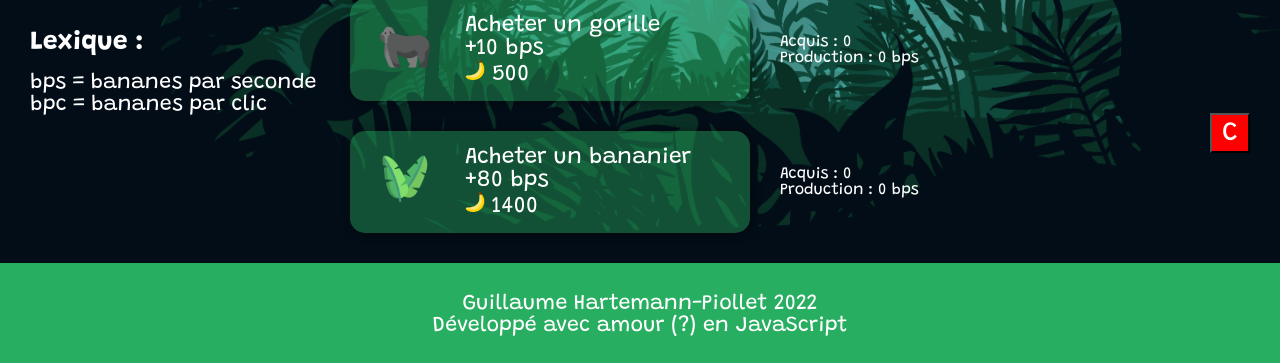
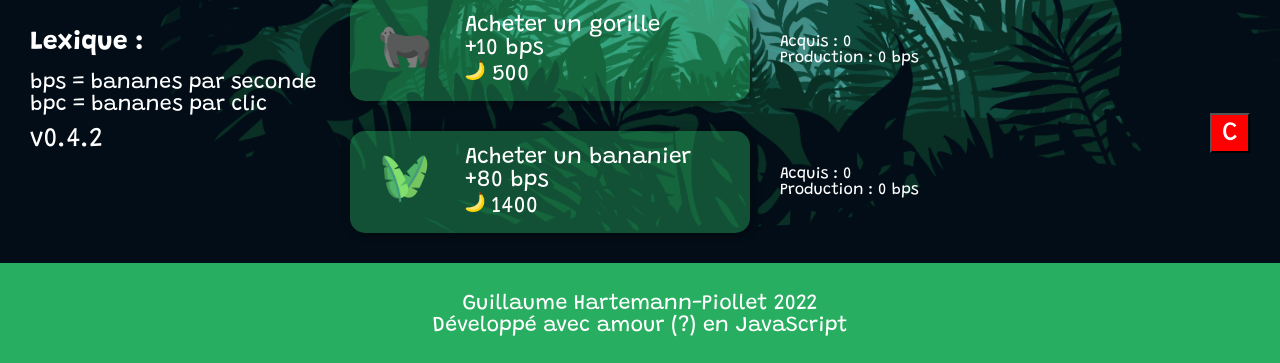
Before and after one commit to ghartemann/banana-clicker, a PHP site: page / in a window 1280 px wide. Shown: the part 617-980 px from the top of the page. Run offline with PHP 8.4, Linux system fonts and the light colour scheme.

Commit message:
minifixes

```diff
--- a/css/style.css
+++ b/css/style.css
@@ -30,6 +30,13 @@
   width: 40px;
   height: 40px;
   background-color: red;
+  font-size: 20pt;
+}
+
+.version {
+    position: absolute;
+  left: 30px;
+  bottom: 30px;
   font-size: 20pt;
 }
 
--- a/index.html
+++ b/index.html
@@ -205,6 +205,9 @@
     <div>
       <button class="cheatButton" onclick="cheat();">C</button>
     </div>
+    <div class="version">
+      <p>v0.4.2</p>
+    </div>
     <footer>
       <div class="footerText">
         <p>Guillaume Hartemann-Piollet 2022</p>
```
